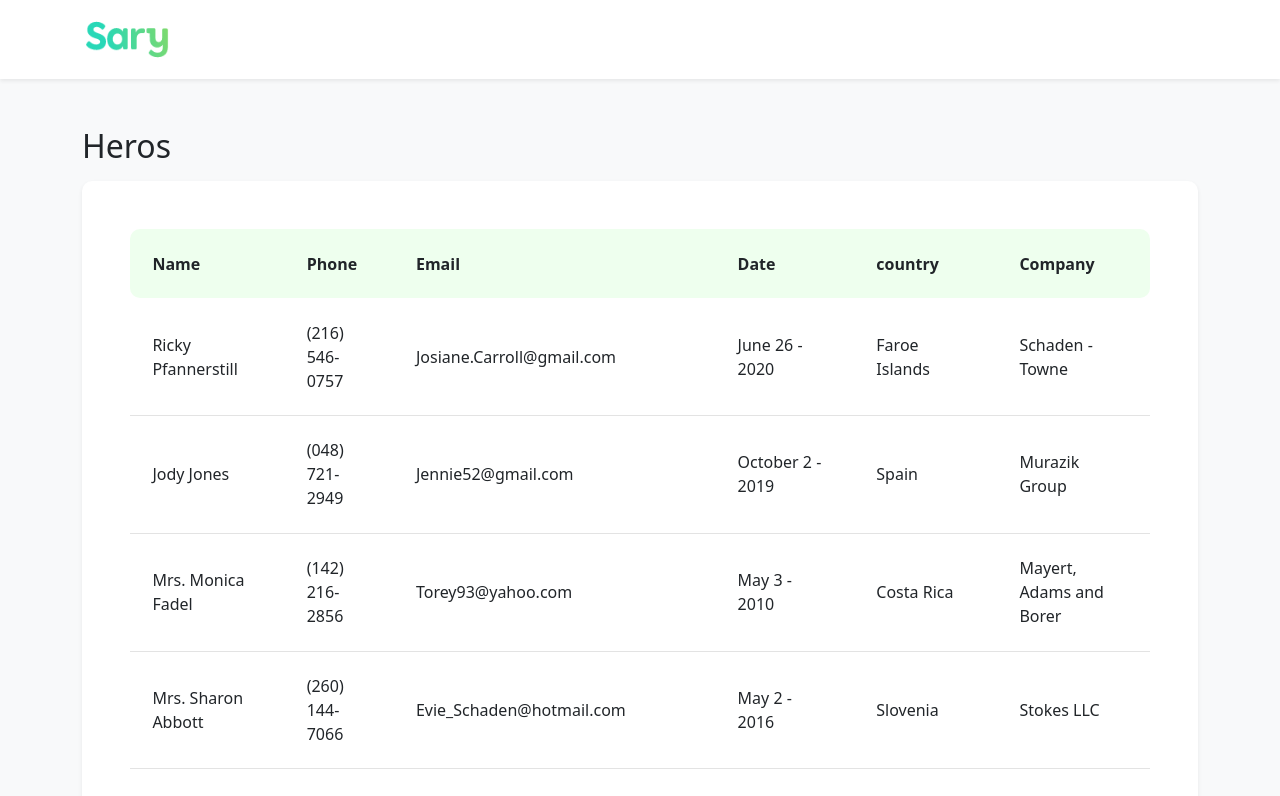
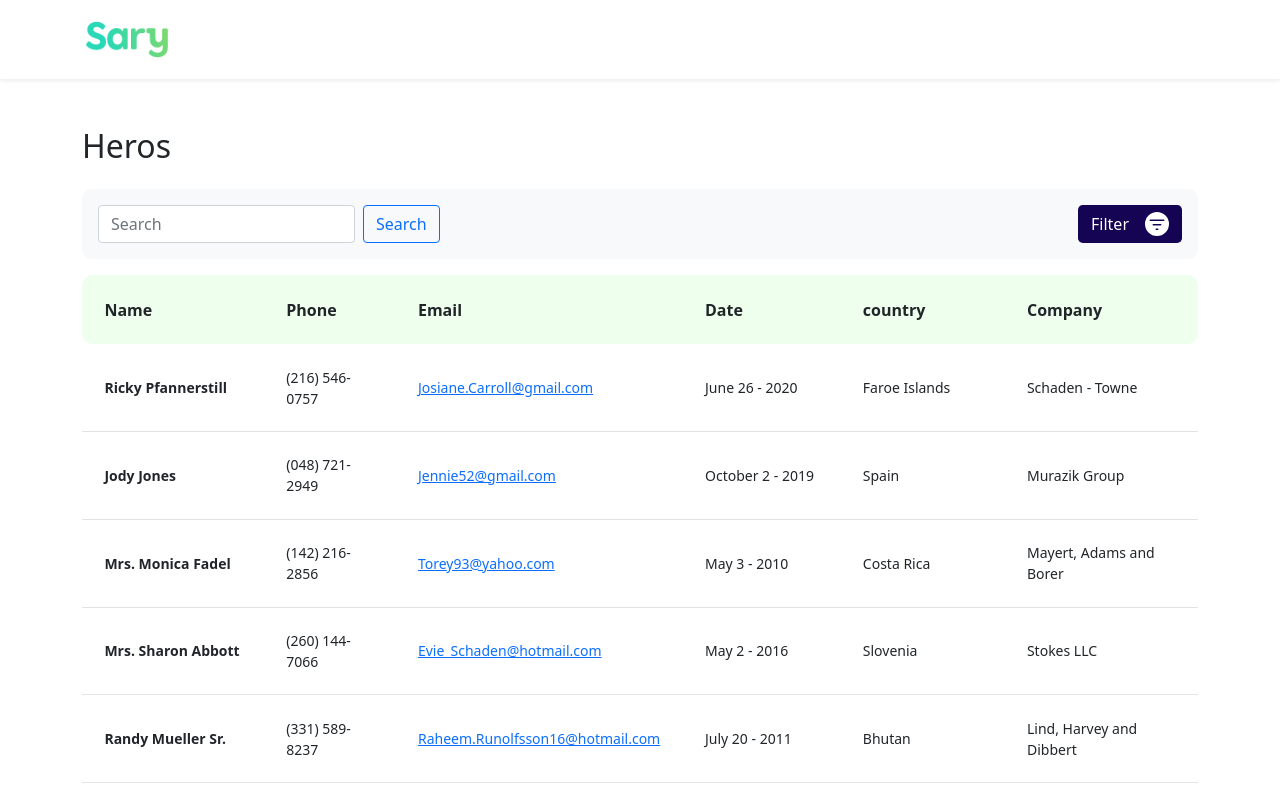
Before and after one commit to ritwaldev/sari, a Next.js app: page /heros in a window 1280 px wide. Shown: the top 796 px of the page. Built offline with nearby package versions, Linux system fonts and the light colour scheme.

Commit message:
feat: add syling for filter

```diff
--- /dev/null
+++ b/components/Footer.js
@@ -0,0 +1,9 @@
+const Footer = () => {
+  return (
+    <p className="mb-0 py-3 text-muted small">
+      Sary | all rights reserved | 2022
+    </p>
+  );
+};
+
+export default Footer;
--- a/components/Layout.js
+++ b/components/Layout.js
@@ -1,7 +1,7 @@
 import React from "react";
 
 const Layout = ({ children }) => {
-  return <div className="main bg-light">{children}</div>;
+  return <div className="main">{children}</div>;
 };
 
 export default Layout;
--- /dev/null
+++ b/components/table/HerosFilter.js
@@ -0,0 +1,63 @@
+import { useState, useEffect } from "react";
+
+import HerosFilterForm from "./HerosFilterForm";
+
+const HerosFilter = () => {
+  const [filterCollapsed, setFilterCollapsed] = useState(true);
+
+  const [formHeight, setFormHeight] = useState(false);
+
+  function handleCollapsingFilter() {
+    setFilterCollapsed((prev) => !prev);
+  }
+
+  function handleFormHeight(height) {
+    setFormHeight(height);
+  }
+
+  return (
+    <div className="filter bg-light rounded-4 p-3 my-3">
+      <div className="filter-header d-flex justify-content-between align-items-center">
+        <div className="search">
+          <form className="d-flex">
+            <input
+              className="form-control me-2"
+              type="search"
+              placeholder="Search"
+              aria-label="Search"
+            />
+            <button className="btn btn-outline-primary me-3" type="submit">
+              Search
+            </button>
+          </form>
+        </div>
+
+        <button
+          className="btn d-flex align-items-center text-white bg-nb rounded-3"
+          onClick={handleCollapsingFilter}
+        >
+          Filter
+          <svg
+            className="ms-3"
+            xmlns="http://www.w3.org/2000/svg"
+            width="24"
+            height="24"
+            fill="currentColor"
+            viewBox="0 0 16 16"
+          >
+            <path d="M8 16A8 8 0 1 0 8 0a8 8 0 0 0 0 16zM3.5 5h9a.5.5 0 0 1 0 1h-9a.5.5 0 0 1 0-1zM5 8.5a.5.5 0 0 1 .5-.5h5a.5.5 0 0 1 0 1h-5a.5.5 0 0 1-.5-.5zm2 3a.5.5 0 0 1 .5-.5h1a.5.5 0 0 1 0 1h-1a.5.5 0 0 1-.5-.5z" />
+          </svg>
+        </button>
+      </div>
+
+      <div
+        className={`heros-filter-form ${filterCollapsed ? "collapsed" : ""}`}
+        style={{ height: formHeight }}
+      >
+        <HerosFilterForm handleFormHeight={handleFormHeight} />
+      </div>
+    </div>
+  );
+};
+
+export default HerosFilter;
--- /dev/null
+++ b/components/table/HerosFilterForm.js
@@ -0,0 +1,56 @@
+import { useState, useEffect, useRef } from "react";
+
+const HerosFilterForm = ({ handleFormHeight }) => {
+  const [formConfig, setFormConfig] = useState([]);
+
+  const herosFilterForm = useRef();
+
+  useEffect(() => {
+    async function fetchConfig() {
+      const response = await fetch("/api/filter-config");
+      const config = await response.json();
+
+      setFormConfig(config);
+
+      // get height of drop filter
+      const height = herosFilterForm.current.offsetHeight;
+
+      handleFormHeight(height);
+    }
+    fetchConfig();
+  }, []);
+
+  return (
+    <form ref={herosFilterForm} className="pt-5">
+      <div className="row g-3 mb-3">
+        {formConfig.length > 1 &&
+          formConfig.map((field, key) => {
+            return (
+              <div className="col-lg-4 col-6" key={key}>
+                {(field.type === "text" || field.type === "date") && (
+                  <input
+                    className="form-control"
+                    type={field.type}
+                    placeholder={field.title}
+                    aria-label={field.title}
+                  />
+                )}
+                {field.type === "dropdown" && (
+                  <select className="form-select">
+                    <option value="hi">hi</option>
+                  </select>
+                )}
+              </div>
+            );
+          })}
+      </div>
+      <div className="submit-filter text-end">
+        <button className="btn btn-primary" type="submit">
+          Search
+        </button>
+      </div>
+    </form>
+  );
+};
+
+export default HerosFilterForm;
--- a/components/HerosTable.js
+++ b/components/table/HerosTable.js
@@ -16,10 +16,12 @@ const HerosTable = ({ heros }) => {
           heros.map((hero, key) => {
             const date = new Date(hero.date);
             return (
-              <tr key={key}>
-                <td>{hero.name}</td>
+              <tr key={key} className="small">
+                <td className="fw-bold">{hero.name}</td>
                 <td>{hero.phone}</td>
-                <td>{hero.email}</td>
+                <td>
+                  <a href={`mailto:${hero.email}`}>{hero.email}</a>
+                </td>
                 <td>{`${date.toLocaleString("en-US", {
                   month: "long",
                 })} ${date.getDate()} -  ${date.getFullYear()}`}</td>
--- /dev/null
+++ b/components/table/Table.js
@@ -0,0 +1,28 @@
+import { useState, useEffect } from "react";
+
+import HerosTable from "./HerosTable";
+import HerosFilter from "./HerosFilter";
+
+const Table = () => {
+  const [heros, setHeros] = useState([]);
+
+  useEffect(() => {
+    async function getData() {
+      const response = await fetch("http://localhost:3000/api/heros");
+      const data = await response.json();
+
+      setHeros(data);
+    }
+
+    getData();
+  }, []);
+
+  return (
+    <>
+      <HerosFilter />
+      <HerosTable heros={heros} />
+    </>
+  );
+};
+
+export default Table;
--- /dev/null
+++ b/pages/api/filter-config.js
@@ -0,0 +1,32 @@
+export default function handler(req, res) {
+  const config = [
+    {
+      title: "Email",
+      type: "text",
+    },
+    {
+      title: "Phone",
+      type: "text",
+    },
+    {
+      title: "Name",
+      type: "text",
+    },
+    {
+      title: "Company",
+      type: "text",
+    },
+    {
+      title: "country",
+      type: "dropdown",
+      api: "http://countryapi.gear.host/v1/Country/getCountries?pLimit=25&pPage=1",
+      multiple: false,
+    },
+    {
+      title: "Date",
+      type: "date",
+    },
+  ];
+
+  res.status(200).json(config);
+}
--- a/pages/heros.js
+++ b/pages/heros.js
@@ -1,36 +1,34 @@
-import { useState, useEffect } from "react";
-
 import Navbar from "../components/Navbar";
 
-import HerosTable from "../components/HerosTable";
+import Table from "../components/table/Table";
+
+import Footer from "../components/Footer";
 
 const heros = () => {
-  const [heros, setHeros] = useState([]);
-
-  useEffect(() => {
-    async function getData() {
-      const response = await fetch("http://localhost:3000/api/heros");
-      const data = await response.json();
-
-      setHeros(data);
-    }
-
-    getData();
-  }, []);
-
   return (
     <div className="heros-page">
-      <div className="container-fluid bg-white shadow-sm p-0 mb-5">
+      {/* <HerosFilter /> */}
+
+      <div className="container-fluid bg-white shadow-sm mb-5">
         <div className="container">
           <Navbar />
         </div>
       </div>
-      <div className="container mt-5 mb-3">
-        <h2>Heros</h2>
+
+      <div className="body container-fluid position-relative ">
+        <div className="container mb-4">
+          <h2>Heros</h2>
+        </div>
+        <div className="container mb-5">
+          <div className="rounded-4 bg-white">
+            <Table />
+          </div>
+        </div>
       </div>
-      <div className="container mb-5">
-        <div className="p-5 rounded-4 bg-white shadow-sm">
-          <HerosTable heros={heros} />
+
+      <div className="container-fluid border-top bg-light">
+        <div className="container ">
+          <Footer />
         </div>
       </div>
     </div>
--- a/styles/globals.css
+++ b/styles/globals.css
@@ -1,13 +1,23 @@
-/* Main Colors */
+/* Global Colors */
 :root {
   --night-blue: #140453;
   --light-green: #efe;
   --br: 10px; /* border radius */
 }
 
-/* Global classes */
+/* Global CSS and Bootstrap overrides*/
+.form-control:focus,
+.form-select:focus {
+  box-shadow: none;
+}
+
+/* Global Classes */
 .rounded-4 {
   border-radius: var(--br);
+}
+
+.bg-nb {
+  background-color: var(--night-blue);
 }
 
 /* Home Page */
@@ -23,6 +33,17 @@
     Dashboard Page
 *************************/
 
+/* Filter */
+.heros-filter-form {
+  transition: all 0.5s;
+  overflow: hidden;
+}
+
+.heros-filter-form.collapsed {
+  height: 0px !important;
+}
+
+/* Table */
 .table thead th {
   background-color: var(--light-green);
   border: none;
```
Also changed, not shown: components/HerosFilter.js (deleted, +0 -7 lines).
